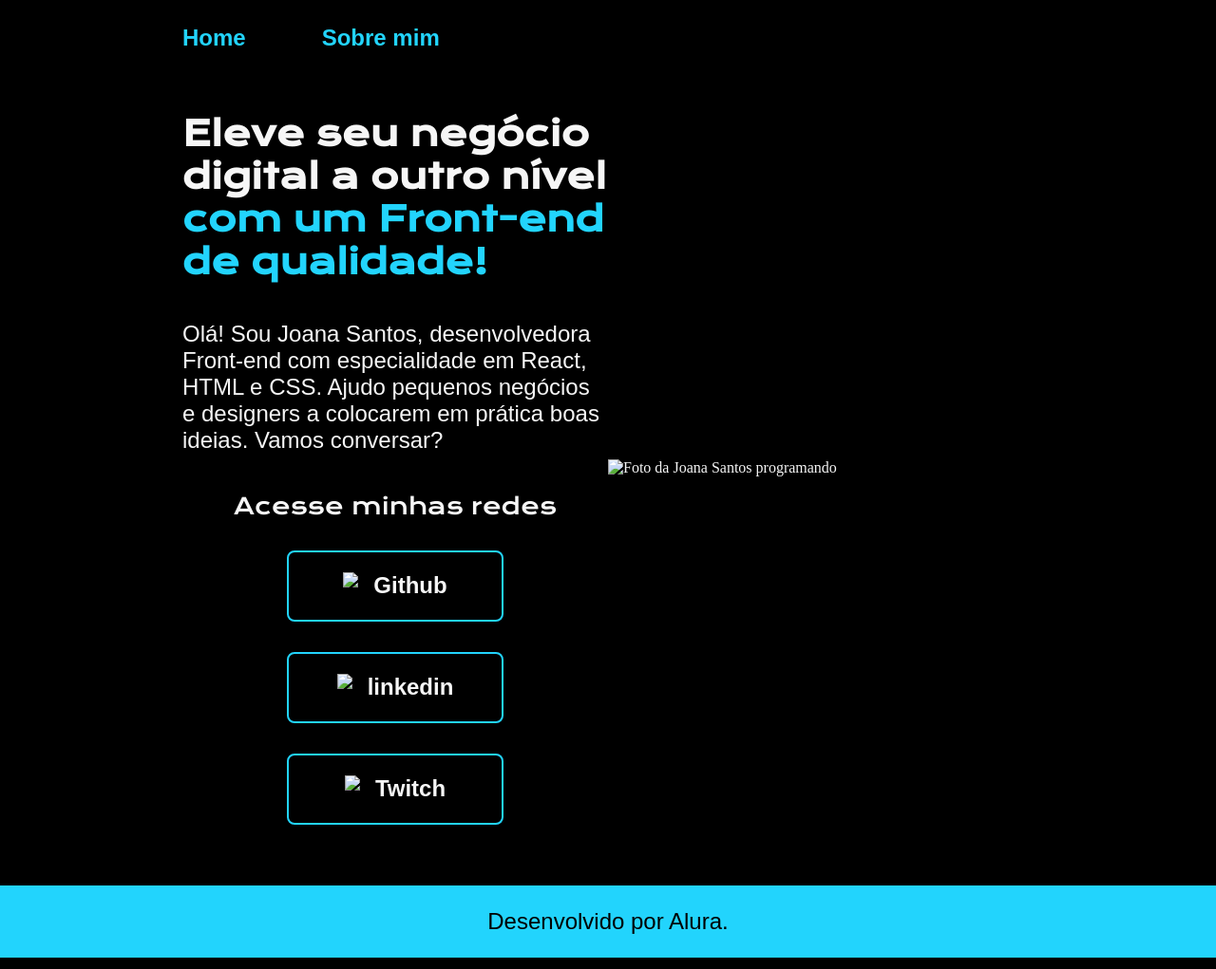
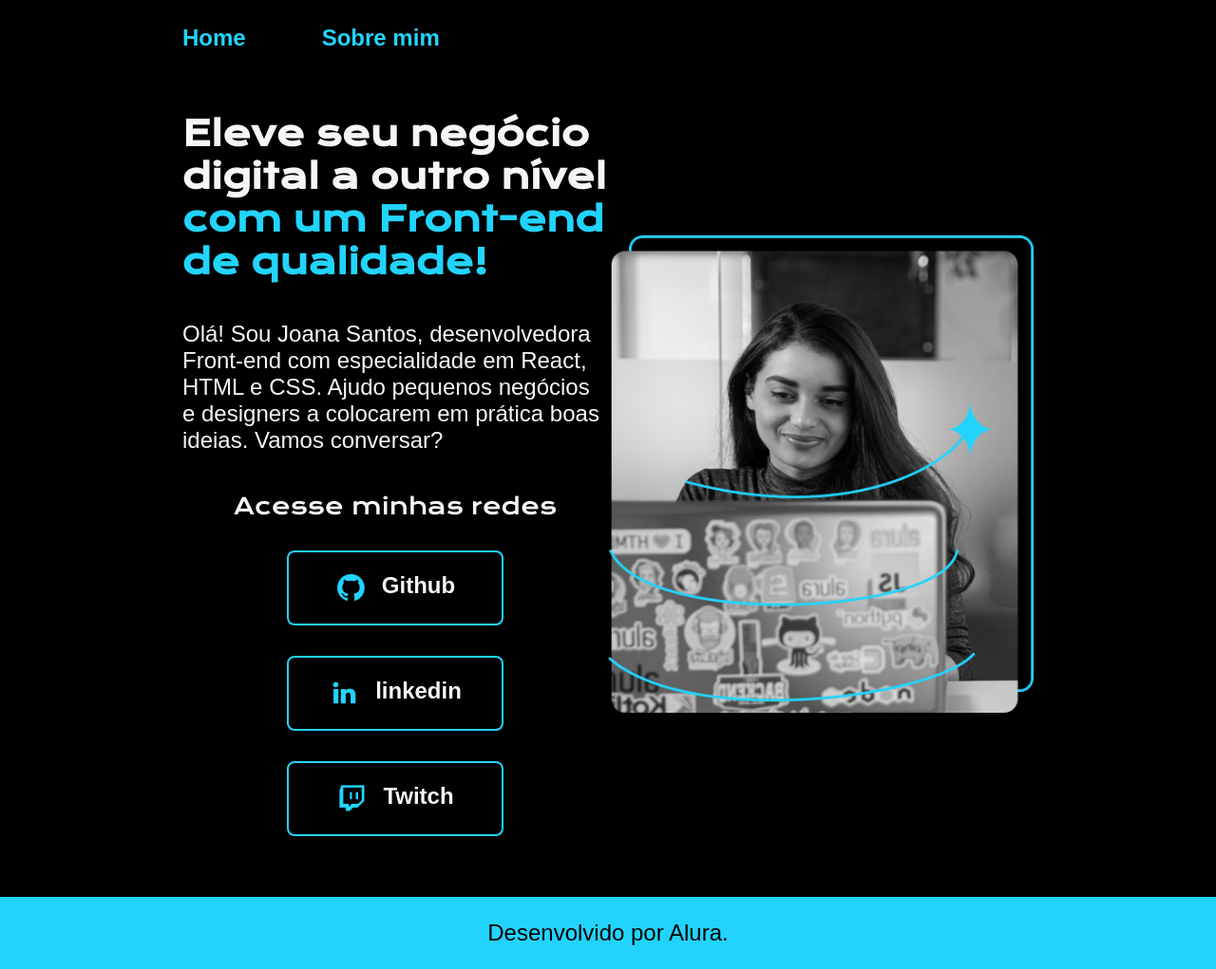
Before and after one commit to PabloChiles/portf-lio, a plain HTML site: page index.html in a window 1280 px wide. Shown: the whole page at 95% size. Drawn offline with nearby package versions, Linux system fonts and the light colour scheme; files that its build step writes are made by us from their sources.

Commit message:
index.html

```diff
--- a/index.html
+++ b/index.html
@@ -6,7 +6,7 @@
     <meta http-equiv="X-UA-Compatible" content="IE=edge">
     <meta name="viewport" content="width=device-width, initial-scale=1.0">
     <title>Portfolio</title>
-    <link rel="stylesheet" href="./styles/style.css">
+    <link rel="stylesheet" href="./style.css">
 </head>
 
 <body>
@@ -29,20 +29,20 @@
             <div class="apresentacao__links">
                 <h2 class="apresentacao__links__subtitulo">Acesse minhas redes</h2>
                 <a class="apresentacao__links__navegacao" href="https://github.com/PabloChiles">
-                    <img src="./assets/github.png">
+                    <img src="./github.png">
                     Github
                 </a>
-                <a class="apresentacao__links__navegacao" href="https://linkedinin.com//pablochiles">
-                    <img src="./assets/linkedin.png">
+                <a class="apresentacao__links__navegacao" href="https://linkedin.com/pablochiles">
+                    <img src="./linkedin.png">
                     linkedin
                 </a>
                 <a class="apresentacao__links__navegacao" href="https://twitch.tv/guilimadev">
-                    <img src="./assets/twitch.png">
+                    <img src="./twitch.png">
                     Twitch
                 </a>
             </div>
         </section>
-        <img class="apresentacao__imagem" src="./assets/imagem.png" alt="Foto da Joana Santos programando">
+        <img class="apresentacao__imagem" src="./imagem.png" alt="Foto da Joana Santos programando">
     </main>
     <footer class="rodape">
         <p>Desenvolvido por Alura.</p>
```
